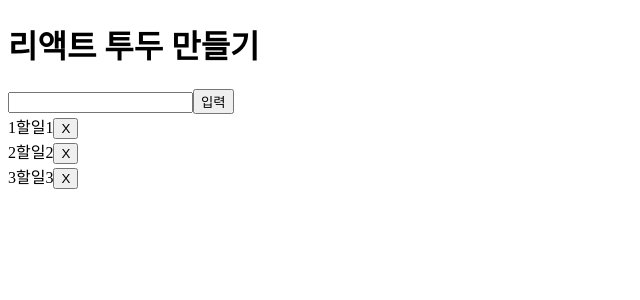
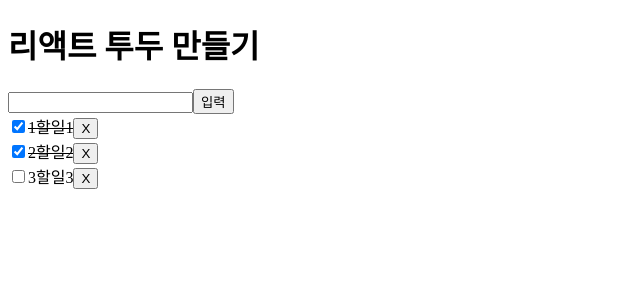
Before and after one commit to devpang20/cnu_simple_react_todo2308, a React (Vite) app: page / in a window 1280 px wide. Shown: the top 300 px of the page, without its empty margins (0-640 px from the left). Built offline with nearby package versions, Linux system fonts and the light colour scheme.

Commit message:
할일여부 체크

```diff
--- a/src/App.jsx
+++ b/src/App.jsx
@@ -10,25 +10,30 @@ function App() {
     {
       id: 1,
       text: "할일1",
+      checked: true
     },
     {
       id: 2,
       text: "할일2",
+      checked: true
     },
     {
       id: 3,
       text: "할일3",
+      checked: false
     },
   ])
 
   let lastId = useRef(todos[todos.length -1].id)
 
+  // 할일 등록
   const onInsert = (text) => {
     setTodos(
       todos.concat([
         {
           id: lastId.current + 1,
           text: text,
+          checked: false
         }
       ])
     )
@@ -41,12 +46,24 @@ function App() {
     setTodos(nextState)
   }
 
+  // 할일 여부 체크
+  const onToggle = (id) => {
+    const nextState = todos.map(todo =>
+      todo.id === id ? { ...todo, checked: !todo.checked } : todo
+    )
+    setTodos(nextState)
+  }
+
   // view
   return (
     <div>
       <TodoHeader />
       <TodoForm onInsert={onInsert} />
-      <TodoList todos={todos} onDelete={onDelete} />
+      <TodoList
+        todos={todos}
+        onDelete={onDelete}
+        onToggle={onToggle}
+      />
     </div>
   )
 }
--- a/src/components/TodoList.jsx
+++ b/src/components/TodoList.jsx
@@ -1,9 +1,16 @@
-function TodoList({todos, onDelete}) {
+function TodoList({todos, onDelete, onToggle}) {
     return (
         <div>
             {todos.map(todo =>
-                <div key={todo.id}>
-                    {todo.id}<span>{todo.text}</span><button onClick={() => onDelete(todo.id)}>X</button>
+                <div key={todo.id} style={{ textDecoration: todo.checked ? "line-through" : "none" }}>
+                    <input
+                        type="checkbox"
+                        checked={todo.checked}
+                        onChange={() => onToggle(todo.id)}
+                    />
+                    {todo.id}
+                    <span>{todo.text}</span>
+                    <button onClick={() => onDelete(todo.id)}>X</button>
                 </div>
             )}
         </div>
```
Also changed, not shown: 1 other file (tests, documents, lock files or other folders).
